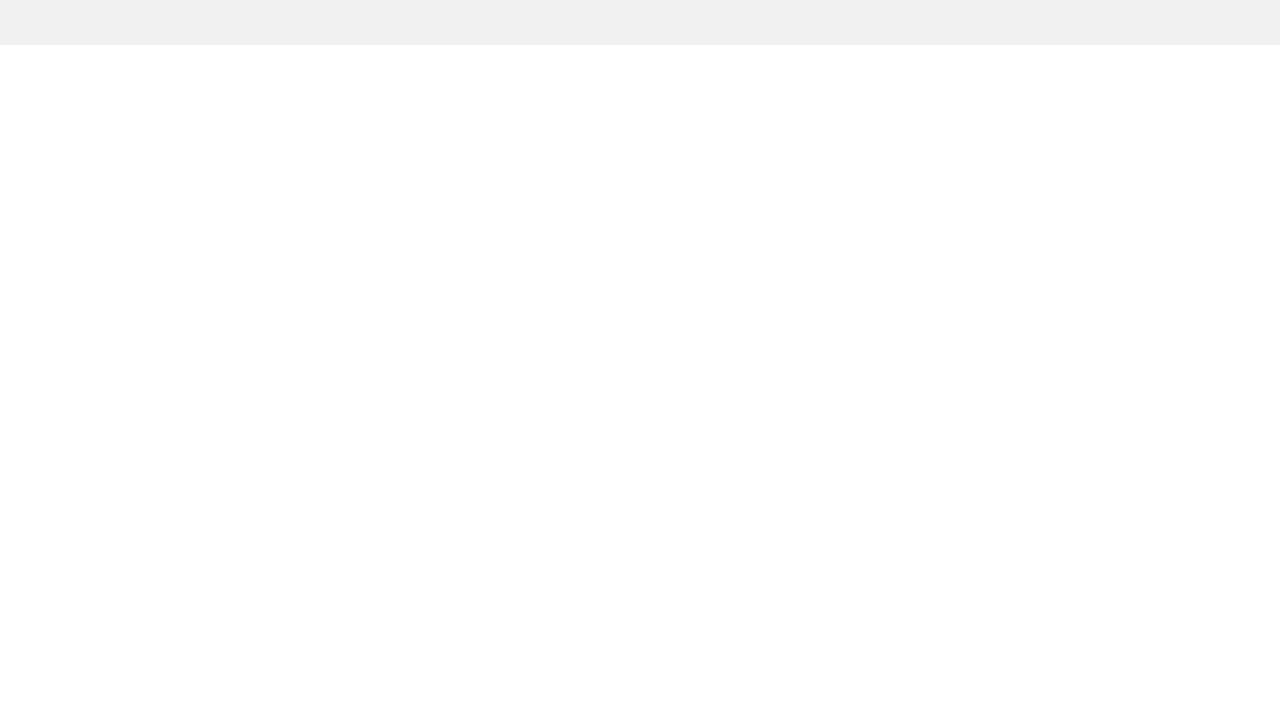
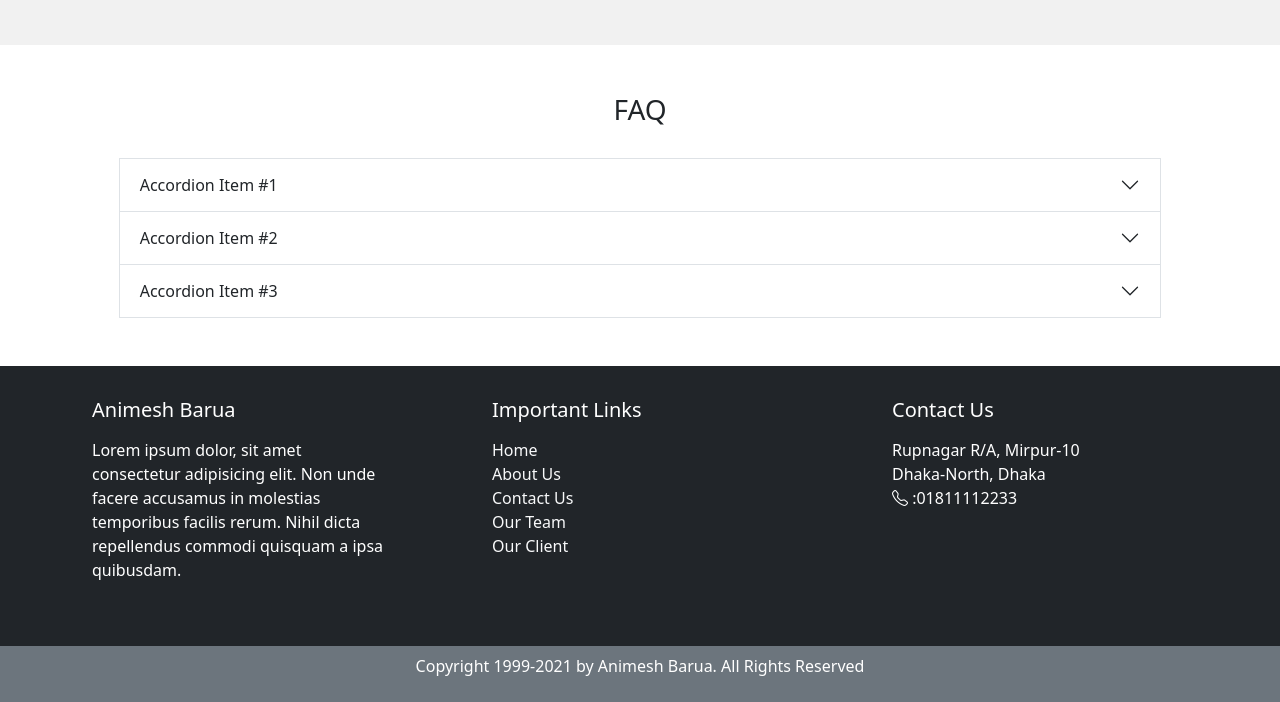
Before and after one commit to Animesh-Barua-Nannu-Official/bootstrapProject01ZeroCss.github.io, a plain HTML site: page index.html in a window 1280 px wide. Shown: the part 1944-2646 px from the top of the page. Before the commit the page ends 1989 px from the top, so only its background shows below. Drawn offline with nearby package versions, Linux system fonts and the light colour scheme.

Commit message:
faq footer and copyright. Compliting the page

```diff
--- a/index.html
+++ b/index.html
@@ -205,6 +205,82 @@
 
           </div>
          </div>
+
+         <!--faq section-->
+         <div class="row justify-content-evenly pt-5 pb-5">
+          <div class="col-md-10">
+            <H3 class="text-center pb-4">FAQ</H3>
+
+            <!--faq bootstrap flush-->
+            <div class="accordion accordion-flush border" id="accordionFlushExample">
+
+              <div class="accordion-item">
+                <h2 class="accordion-header">
+                  <button class="accordion-button collapsed" type="button" data-bs-toggle="collapse" data-bs-target="#flush-collapseOne" aria-expanded="false" aria-controls="flush-collapseOne">
+                    Accordion Item #1
+                  </button>
+                </h2>
+                <div id="flush-collapseOne" class="accordion-collapse collapse" data-bs-parent="#accordionFlushExample">
+                  <div class="accordion-body">Placeholder content for this accordion, which is intended to demonstrate the <code>.accordion-flush</code> class. This is the first item's accordion body.</div>
+                </div>
+              </div>
+
+              <div class="accordion-item">
+                <h2 class="accordion-header">
+                  <button class="accordion-button collapsed" type="button" data-bs-toggle="collapse" data-bs-target="#flush-collapseTwo" aria-expanded="false" aria-controls="flush-collapseTwo">
+                    Accordion Item #2
+                  </button>
+                </h2>
+                <div id="flush-collapseTwo" class="accordion-collapse collapse" data-bs-parent="#accordionFlushExample">
+                  <div class="accordion-body">Placeholder content for this accordion, which is intended to demonstrate the <code>.accordion-flush</code> class. This is the second item's accordion body. Let's imagine this being filled with some actual content.</div>
+                </div>
+              </div>
+
+              <div class="accordion-item">
+                <h2 class="accordion-header">
+                  <button class="accordion-button collapsed" type="button" data-bs-toggle="collapse" data-bs-target="#flush-collapseThree" aria-expanded="false" aria-controls="flush-collapseThree">
+                    Accordion Item #3
+                  </button>
+                </h2>
+                <div id="flush-collapseThree" class="accordion-collapse collapse" data-bs-parent="#accordionFlushExample">
+                  <div class="accordion-body">Placeholder content for this accordion, which is intended to demonstrate the <code>.accordion-flush</code> class. This is the third item's accordion body. Nothing more exciting happening here in terms of content, but just filling up the space to make it look, at least at first glance, a bit more representative of how this would look in a real-world application.</div>
+                </div>
+              </div>
+
+            </div>
+          </div>
+         </div>
+
+         <!--footer-->
+         <div class="row justify-content-evenly bg-dark text-white pt-2 pb-5">
+          <div class="col-md-3 pt-4">
+            <h5 class="pb-2">Animesh Barua</h5>
+            <p>Lorem ipsum dolor, sit amet consectetur adipisicing elit. Non unde facere accusamus in molestias temporibus facilis rerum. Nihil dicta repellendus commodi quisquam a ipsa quibusdam.</p>
+          </div>
+          <div class="col-md-3 pt-4">
+            <h5 class="pb-2">Important Links</h5>
+            <p>
+              <a href="#" class="link-light text-decoration-none">Home</a><br>
+              <a href="#" class="link-light text-decoration-none">About Us</a><br>
+              <a href="#" class="link-light text-decoration-none">Contact Us</a><br>
+              <a href="#" class="link-light text-decoration-none">Our Team</a><br>
+              <a href="#" class="link-light text-decoration-none">Our Client</a><br>
+            </p>
+          </div>
+          <div class="col-md-3 pt-4">
+            <h5 class="pb-2">Contact Us</h5>
+            <p>
+              Rupnagar R/A, Mirpur-10 <br> Dhaka-North, Dhaka <br>
+              <i class="bi bi-telephone"></i> :01811112233
+            </p>
+          </div>
+         </div>
+         <!--copyright-->
+         <div class="row bg-secondary text-white text-center p-2">
+          <div class="col-12">
+            <p>Copyright 1999-2021 by Animesh Barua. All Rights Reserved</p>
+          </div>
+         </div>
          <!--container ending div-->
       </div>
 
```
